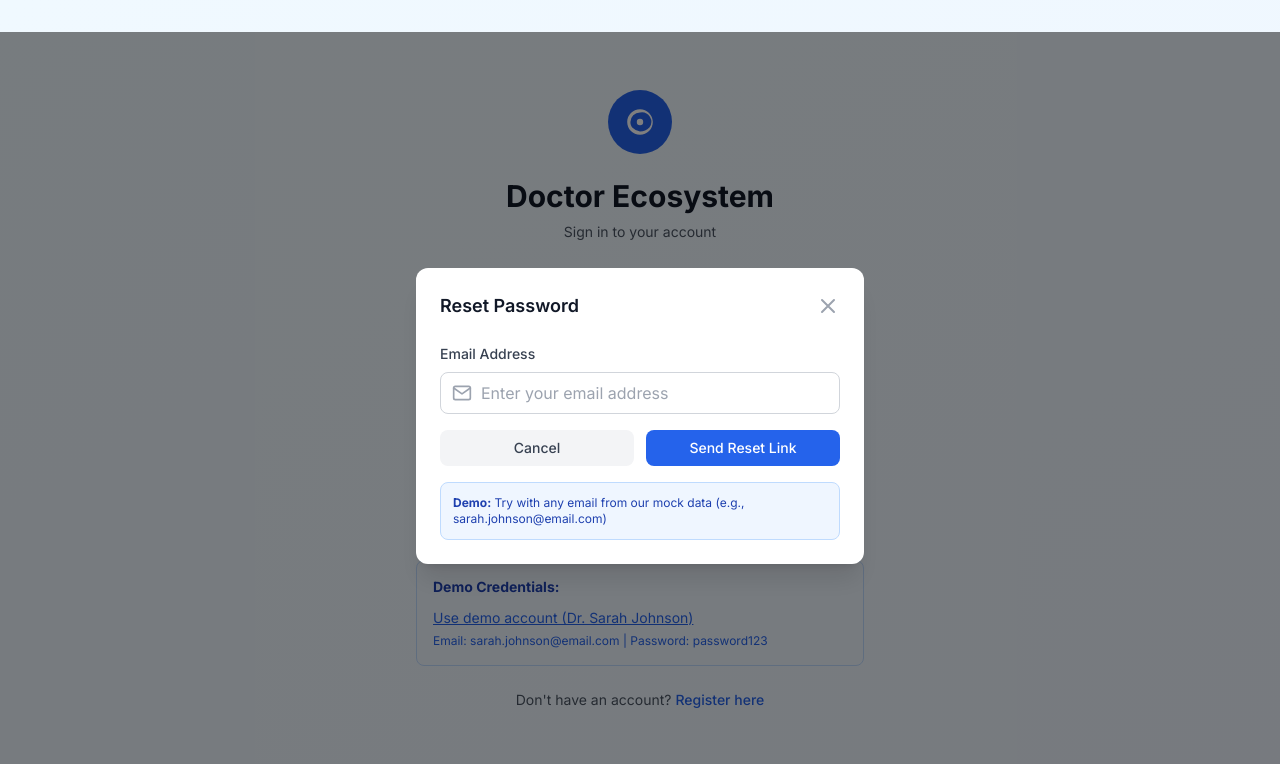
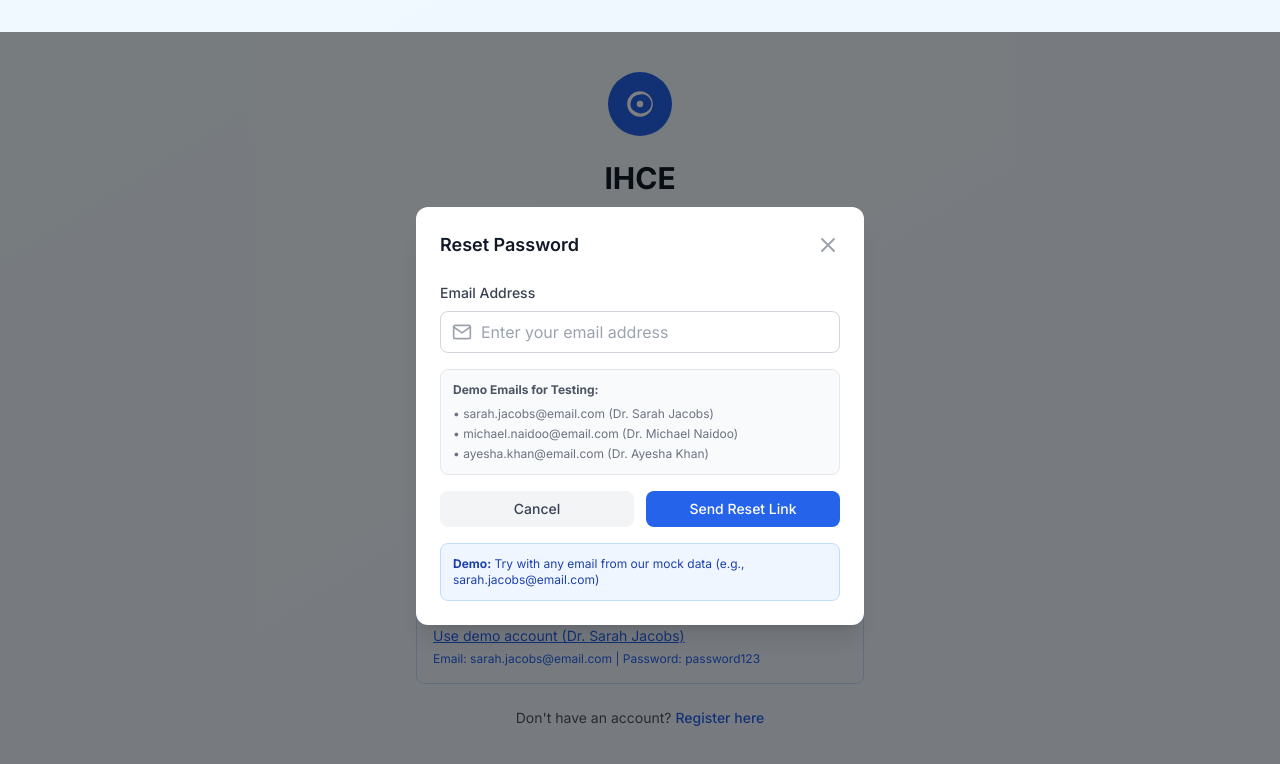
Before and after one commit to legwalet/doctor-ecosystem, a React (Create React App) app: page /login in a window 1280 px wide. Both pictures are taken after a click on the button "Forgot your password?". Shown: the top 764 px of the page. Built offline with nearby package versions, Linux system fonts and the light colour scheme.

Commit message:
Fix demo credentials and enhance forgot password functionality - Update demo user from sarah.johnson to sarah.jacobs - Add helpful demo email list in forgot password modal - Improve error messages and user feedback - Update Login component branding to match IHCE

```diff
--- a/src/components/auth/Login.tsx
+++ b/src/components/auth/Login.tsx
@@ -46,7 +46,7 @@ const Login: React.FC = () => {
 
   // Demo credentials helper
   const fillDemoCredentials = () => {
-    setEmail('sarah.johnson@email.com');
+    setEmail('sarah.jacobs@email.com');
     setPassword('password123');
   };
 
@@ -65,16 +65,17 @@ const Login: React.FC = () => {
 
       if (emailExists) {
         setForgotPasswordSuccess(true);
+        // Show success message for longer and provide better feedback
         setTimeout(() => {
           setShowForgotPassword(false);
           setForgotPasswordEmail('');
           setForgotPasswordSuccess(false);
-        }, 3000);
+        }, 5000);
       } else {
-        setError('Email not found. Please check your email address.');
+        setError('Email not found. Please check your email address or try a different email.');
       }
     } catch (err) {
-      setError('An error occurred. Please try again.');
+      setError('An error occurred. Please try again later.');
     } finally {
       setForgotPasswordLoading(false);
     }
@@ -100,8 +101,11 @@ const Login: React.FC = () => {
             </svg>
           </motion.div>
           <h2 className="mt-6 text-center text-3xl font-bold text-gray-900">
-            Doctor Ecosystem
+            IHCE
           </h2>
+          <p className="mt-2 text-center text-lg font-semibold text-medical-accent">
+            Integrated Health Care Ecosystem
+          </p>
           <p className="mt-2 text-center text-sm text-gray-600">
             Sign in to your account
           </p>
@@ -221,10 +225,10 @@ const Login: React.FC = () => {
               onClick={fillDemoCredentials}
               className="text-sm text-blue-600 hover:text-blue-800 underline"
             >
-              Use demo account (Dr. Sarah Johnson)
+              Use demo account (Dr. Sarah Jacobs)
             </button>
             <p className="text-xs text-blue-600 mt-1">
-              Email: sarah.johnson@email.com | Password: password123
+              Email: sarah.jacobs@email.com | Password: password123
             </p>
           </div>
 
@@ -315,6 +319,18 @@ const Login: React.FC = () => {
                     </motion.div>
                   )}
 
+                  {/* Demo credentials for testing */}
+                  <div className="bg-gray-50 border border-gray-200 rounded-lg p-3">
+                    <p className="text-xs text-gray-600 mb-2">
+                      <strong>Demo Emails for Testing:</strong>
+                    </p>
+                    <div className="text-xs text-gray-500 space-y-1">
+                      <div>• sarah.jacobs@email.com (Dr. Sarah Jacobs)</div>
+                      <div>• michael.naidoo@email.com (Dr. Michael Naidoo)</div>
+                      <div>• ayesha.khan@email.com (Dr. Ayesha Khan)</div>
+                    </div>
+                  </div>
+
                   <div className="flex space-x-3">
                     <button
                       type="button"
@@ -344,7 +360,7 @@ const Login: React.FC = () => {
 
                   <div className="bg-blue-50 border border-blue-200 rounded-lg p-3">
                     <p className="text-xs text-blue-800">
-                      <strong>Demo:</strong> Try with any email from our mock data (e.g., sarah.johnson@email.com)
+                      <strong>Demo:</strong> Try with any email from our mock data (e.g., sarah.jacobs@email.com)
                     </p>
                   </div>
                 </form>
```
